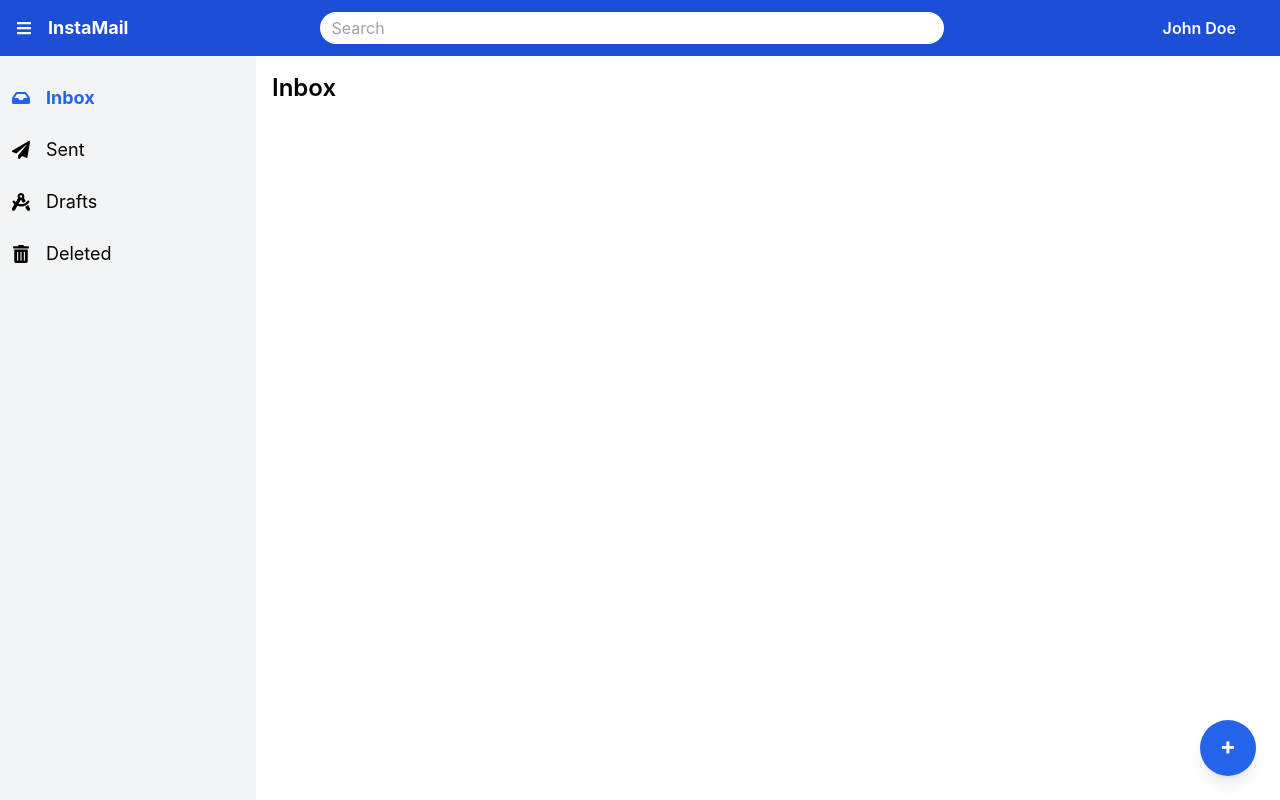
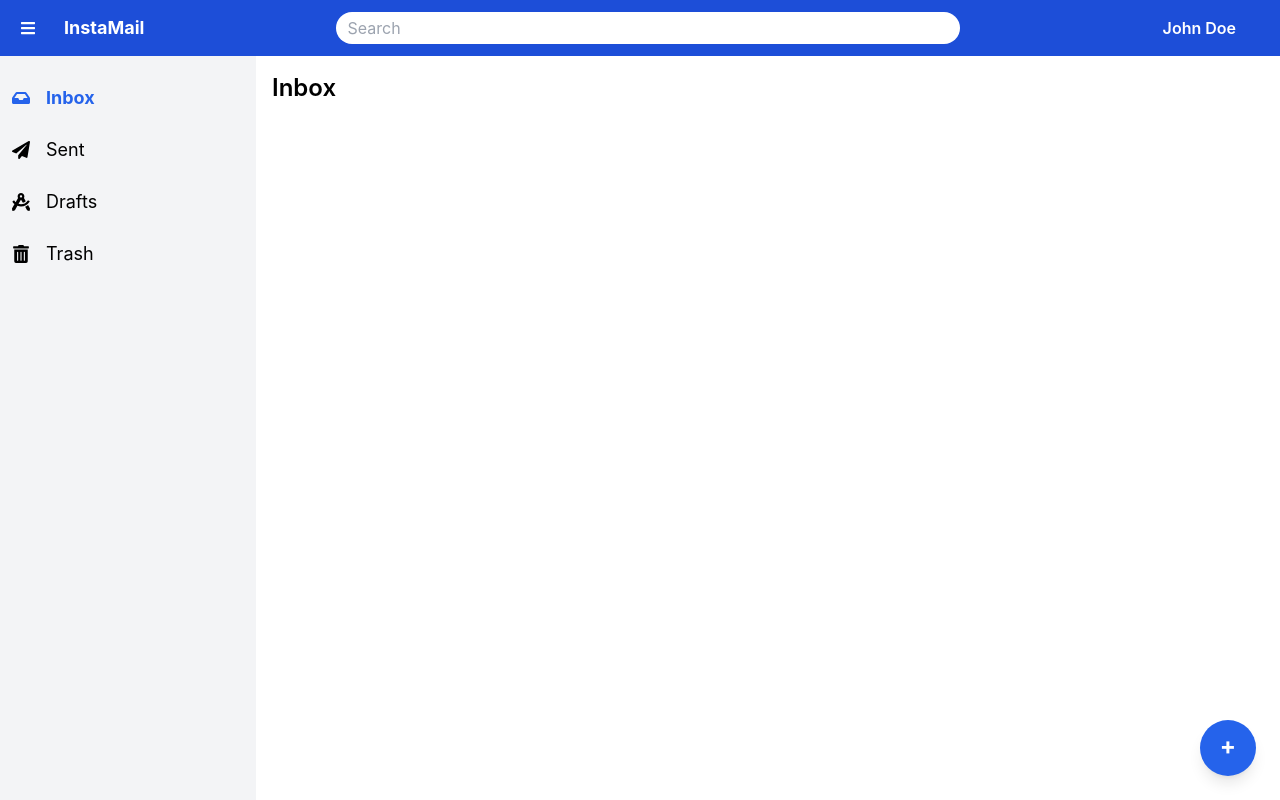
Before and after one commit to omarzydan610/InstaMail, a React (Create React App) app in the folder instamail-frontend/: page / in a window 1280 px wide. Built offline with nearby package versions, Linux system fonts and the light colour scheme.

Commit message:
refactor(homepage)

```diff
--- /dev/null
+++ b/instamail-frontend/src/components/FloatingButton.jsx
@@ -0,0 +1,13 @@
+import React from "react";
+
+const FloatingButton = () => {
+  return (
+    <div className="fixed bottom-6 right-6">
+      <button className="flex items-center justify-center w-14 h-14 bg-blue-600 text-white rounded-full shadow-lg hover:bg-blue-700 transition-transform duration-200 hover:scale-110">
+        <span className="text-2xl font-bold -translate-y-0.5">+</span>
+      </button>
+    </div>
+  );
+};
+
+export default FloatingButton;
--- /dev/null
+++ b/instamail-frontend/src/components/HomePageBody.jsx
@@ -0,0 +1,12 @@
+import React from "react";
+
+const HomePageBody = ({ activeCategory }) => {
+  return (
+    <div className="flex-grow bg-white p-4">
+      <h2 className="text-2xl font-semibold">{activeCategory}</h2>
+      {/* Additional content will go here */}
+    </div>
+  );
+};
+
+export default HomePageBody;
--- /dev/null
+++ b/instamail-frontend/src/components/Sidebar.jsx
@@ -0,0 +1,57 @@
+import React, { useState } from "react";
+import {
+  FaInbox,
+  FaPaperPlane,
+  FaDraftingCompass,
+  FaTrashAlt,
+} from "react-icons/fa";
+
+const categories = [
+  { name: "Inbox", icon: <FaInbox /> },
+  { name: "Sent", icon: <FaPaperPlane /> },
+  { name: "Drafts", icon: <FaDraftingCompass /> },
+  { name: "Trash", icon: <FaTrashAlt /> },
+];
+
+const Sidebar = ({ isSidebarCollapsed, activeCategory, onCategoryClick }) => {
+  const [isHovered, setIsHovered] = useState(false);
+
+  const handleMouseEnter = () => {
+    if (!isSidebarCollapsed) return;
+    setIsHovered(true);
+  };
+
+  const handleMouseLeave = () => {
+    if (!isSidebarCollapsed) return;
+    setIsHovered(false);
+  };
+
+  return (
+    <div
+      className={`transition-all duration-300 ${
+        isSidebarCollapsed && !isHovered ? "w-12" : "w-1/5"
+      } bg-gray-100 py-4`}
+      onMouseEnter={handleMouseEnter}
+      onMouseLeave={handleMouseLeave}
+    >
+      <ul>
+        {categories.map((category) => (
+          <li
+            key={category.name}
+            className={`flex items-center space-x-2 cursor-pointer text-lg hover:bg-blue-100 py-3 pl-3 rounded-lg ${
+              activeCategory === category.name ? "text-blue-600 font-bold" : ""
+            }`}
+            onClick={() => onCategoryClick(category.name)}
+          >
+            {category.icon}
+            {(!isSidebarCollapsed || isHovered) && (
+              <span className="pl-2">{category.name}</span>
+            )}
+          </li>
+        ))}
+      </ul>
+    </div>
+  );
+};
+
+export default Sidebar;
--- /dev/null
+++ b/instamail-frontend/src/components/TopBar.jsx
@@ -0,0 +1,54 @@
+import React, { useState } from "react";
+import { FaBars } from "react-icons/fa";
+
+const TopBar = ({ toggleSidebar }) => {
+  const [isPopupVisible, setIsPopupVisible] = useState(false);
+
+  const togglePopup = () => {
+    setIsPopupVisible(!isPopupVisible);
+  };
+
+  return (
+    <div className="flex items-center justify-between bg-blue-700 text-white px-4 py-3 relative">
+      <div
+        className="cursor-pointer p-1 rounded-full hover:bg-blue-600"
+        onClick={toggleSidebar}
+      >
+        <FaBars />
+      </div>
+      <div className="text-lg font-bold ml-6" style={{ userSelect: "none" }}>
+        InstaMail
+      </div>
+      <div className="flex-grow"></div>
+      <input
+        type="text"
+        placeholder="Search"
+        className="w-3/6 px-3 py-1 rounded-full outline-none text-black"
+      />
+      <div className="flex-grow"></div>
+      <div className="font-semibold mr-4 relative cursor-pointer">
+        <span
+          className="p-3 rounded-lg hover:bg-blue-600"
+          onClick={togglePopup}
+        >
+          John Doe
+        </span>
+        {isPopupVisible && (
+          <div className="absolute top-8 right-0 mt-2 bg-white text-black shadow-lg border border-gray-200 rounded-lg p-4 z-50 w-56">
+            <p className="font-semibold">John Doe</p>
+            <p className="text-sm text-gray-500">john.doe@example.com</p>
+            <p className="text-sm text-gray-500">+123 456 7890</p>
+            <button
+              className="mt-4 w-full bg-blue-600 text-white py-2 rounded-lg hover:bg-blue-700 transition"
+              onClick={() => alert("Signed out")}
+            >
+              Sign Out
+            </button>
+          </div>
+        )}
+      </div>
+    </div>
+  );
+};
+
+export default TopBar;
--- a/instamail-frontend/src/pages/home.jsx
+++ b/instamail-frontend/src/pages/home.jsx
@@ -1,17 +1,12 @@
 import React, { useState } from "react";
-import {
-  FaInbox,
-  FaPaperPlane,
-  FaDraftingCompass,
-  FaTrashAlt,
-  FaBars,
-} from "react-icons/fa";
+import TopBar from "../components/TopBar";
+import Sidebar from "../components/Sidebar";
+import PageBody from "../components/HomePageBody";
+import FloatingButton from "../components/FloatingButton";
 
 const Home = () => {
   const [activeCategory, setActiveCategory] = useState("Inbox");
   const [isSidebarCollapsed, setIsSidebarCollapsed] = useState(false);
-  const [isHovered, setIsHovered] = useState(false);
-  const [isPopupVisible, setIsPopupVisible] = useState(false);
 
   const handleCategoryClick = (category) => {
     setActiveCategory(category);
@@ -21,143 +16,26 @@ const Home = () => {
     setIsSidebarCollapsed(!isSidebarCollapsed);
   };
 
-  const handleMouseEnter = () => {
-    if (!isSidebarCollapsed) return; // Do nothing if not collapsed
-    setIsHovered(true);
-  };
-
-  const handleMouseLeave = () => {
-    if (!isSidebarCollapsed) return; // Do nothing if not collapsed
-    setIsHovered(false);
-  };
-
-  const togglePopup = () => {
-    setIsPopupVisible(!isPopupVisible);
-  };
-
   return (
     <div className="h-screen flex flex-col">
       {/* Top Bar */}
-      <div className="flex items-center justify-between bg-blue-700 text-white px-4 py-3 relative">
-        {/* Hamburger Icon */}
-        <div
-          className="cursor-pointer hover:text-gray-300"
-          onClick={toggleSidebar}
-        >
-          <FaBars />
-        </div>
-        {/* App Label */}
-        <div className="text-lg font-bold ml-4" style={{ userSelect: "none" }}>
-          InstaMail
-        </div>
-        {/* Spacer */}
-        <div className="flex-grow"></div>
-        {/* Search Bar */}
-        <input
-          type="text"
-          placeholder="Search"
-          className="w-3/6 px-3 py-1 rounded-full outline-none text-black"
-        />
-        {/* Spacer */}
-        <div className="ml-4"></div>
-        {/* Spacer */}
-        <div className="flex-grow"></div>
-        {/* User Name */}
-        <div className="font-semibold mr-4 relative cursor-pointer">
-          <span
-            className="p-3 rounded-lg hover:bg-blue-600"
-            style={{ userSelect: "none" }}
-            onClick={() => togglePopup()}
-          >
-            John Doe
-          </span>
-          {/* Popup */}
-          {isPopupVisible && (
-            <div className="absolute top-8 right-0 mt-2 bg-white text-black shadow-lg border border-gray-200 rounded-lg p-4 z-50 w-56">
-              <p className="font-semibold">John Doe</p>
-              <p className="text-sm text-gray-500">john.doe@example.com</p>
-              <p className="text-sm text-gray-500">+123 456 7890</p>
-              <button
-                className="mt-4 w-full bg-blue-600 text-white py-2 rounded-lg hover:bg-blue-700 transition"
-                onClick={() => alert("Signed out")}
-              >
-                Sign Out
-              </button>
-            </div>
-          )}
-        </div>
-      </div>
+      <TopBar toggleSidebar={toggleSidebar} />
 
       {/* Main Content */}
       <div className="flex flex-grow">
         {/* Sidebar */}
-        <div
-          className={`transition-all duration-300 ${
-            isSidebarCollapsed && !isHovered ? "w-12" : "w-1/5"
-          } bg-gray-100 py-4`}
-          onMouseEnter={handleMouseEnter}
-          onMouseLeave={handleMouseLeave}
-        >
-          <ul>
-            <li
-              className={`flex items-center space-x-2 cursor-pointer text-lg hover:bg-blue-100 py-3 pl-3 rounded-lg ${
-                activeCategory === "Inbox" ? "text-blue-600 font-bold" : ""
-              }`}
-              onClick={() => handleCategoryClick("Inbox")}
-            >
-              <FaInbox />
-              {(!isSidebarCollapsed || isHovered) && (
-                <span className="pl-2">Inbox</span>
-              )}
-            </li>
-            <li
-              className={`flex items-center space-x-2 cursor-pointer text-lg hover:bg-blue-100 py-3 pl-3 rounded-lg ${
-                activeCategory === "Sent" ? "text-blue-600 font-bold" : ""
-              }`}
-              onClick={() => handleCategoryClick("Sent")}
-            >
-              <FaPaperPlane />
-              {(!isSidebarCollapsed || isHovered) && (
-                <span className="pl-2">Sent</span>
-              )}
-            </li>
-            <li
-              className={`flex items-center space-x-2 cursor-pointer text-lg hover:bg-blue-100 py-3 pl-3 rounded-lg ${
-                activeCategory === "Drafts" ? "text-blue-600 font-bold" : ""
-              }`}
-              onClick={() => handleCategoryClick("Drafts")}
-            >
-              <FaDraftingCompass />
-              {(!isSidebarCollapsed || isHovered) && (
-                <span className="pl-2">Drafts</span>
-              )}
-            </li>
-            <li
-              className={`flex items-center space-x-2 cursor-pointer text-lg hover:bg-blue-100 py-3 pl-3 rounded-lg ${
-                activeCategory === "Deleted" ? "text-blue-600 font-bold" : ""
-              }`}
-              onClick={() => handleCategoryClick("Deleted")}
-            >
-              <FaTrashAlt />
-              {(!isSidebarCollapsed || isHovered) && (
-                <span className="pl-2">Deleted</span>
-              )}
-            </li>
-          </ul>
-        </div>
+        <Sidebar
+          isSidebarCollapsed={isSidebarCollapsed}
+          activeCategory={activeCategory}
+          onCategoryClick={handleCategoryClick}
+        />
 
         {/* Page Body */}
-        <div className="flex-grow bg-white p-4">
-          <h2 className="text-2xl font-semibold">{activeCategory}</h2>
-          {/* Additional content will go here */}
-        </div>
-        {/* New Message Button */}
-        <div className="fixed bottom-6 right-6">
-          <button className="flex items-center justify-center w-14 h-14 bg-blue-600 text-white rounded-full shadow-lg hover:bg-blue-700 transition-transform duration-200 hover:scale-110">
-            <span className="text-2xl font-bold -translate-y-0.5">+</span>
-          </button>
-        </div>
+        <PageBody activeCategory={activeCategory} />
       </div>
+
+      {/* Floating Button */}
+      <FloatingButton />
     </div>
   );
 };
```
